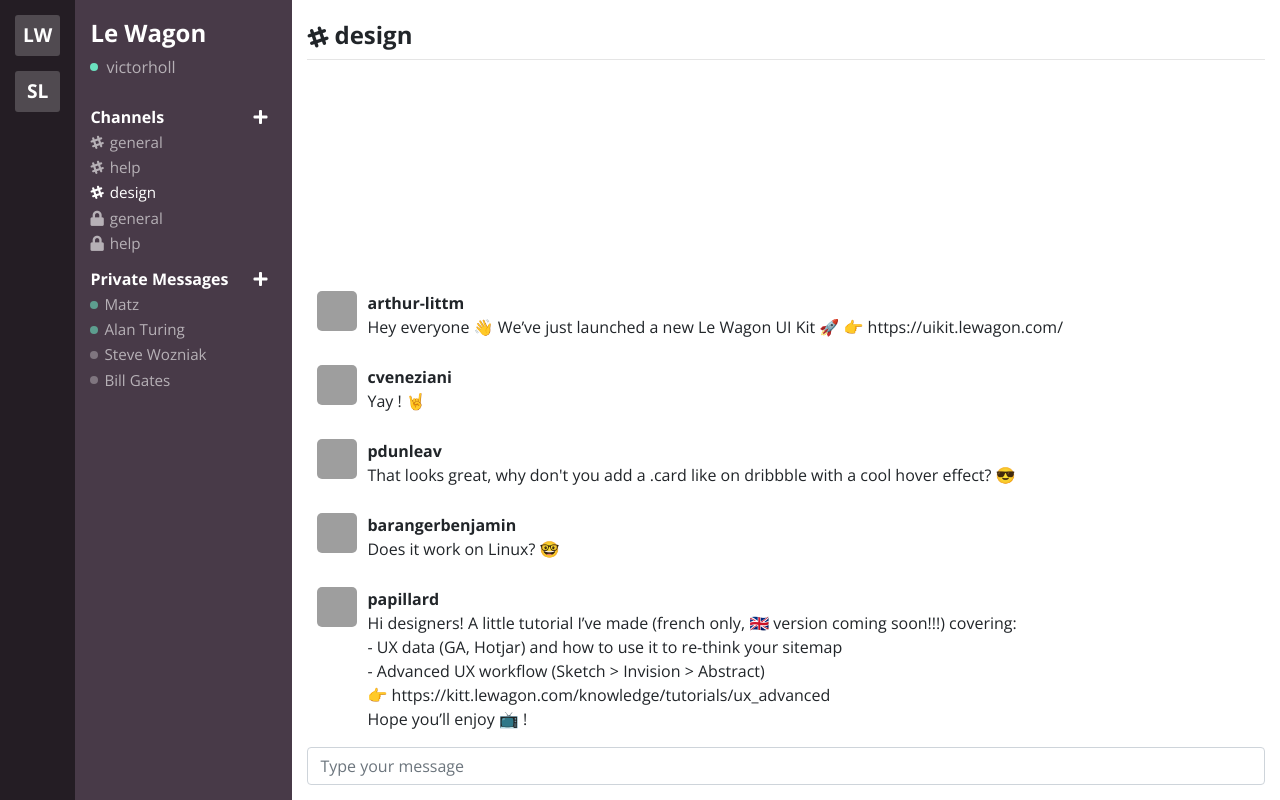
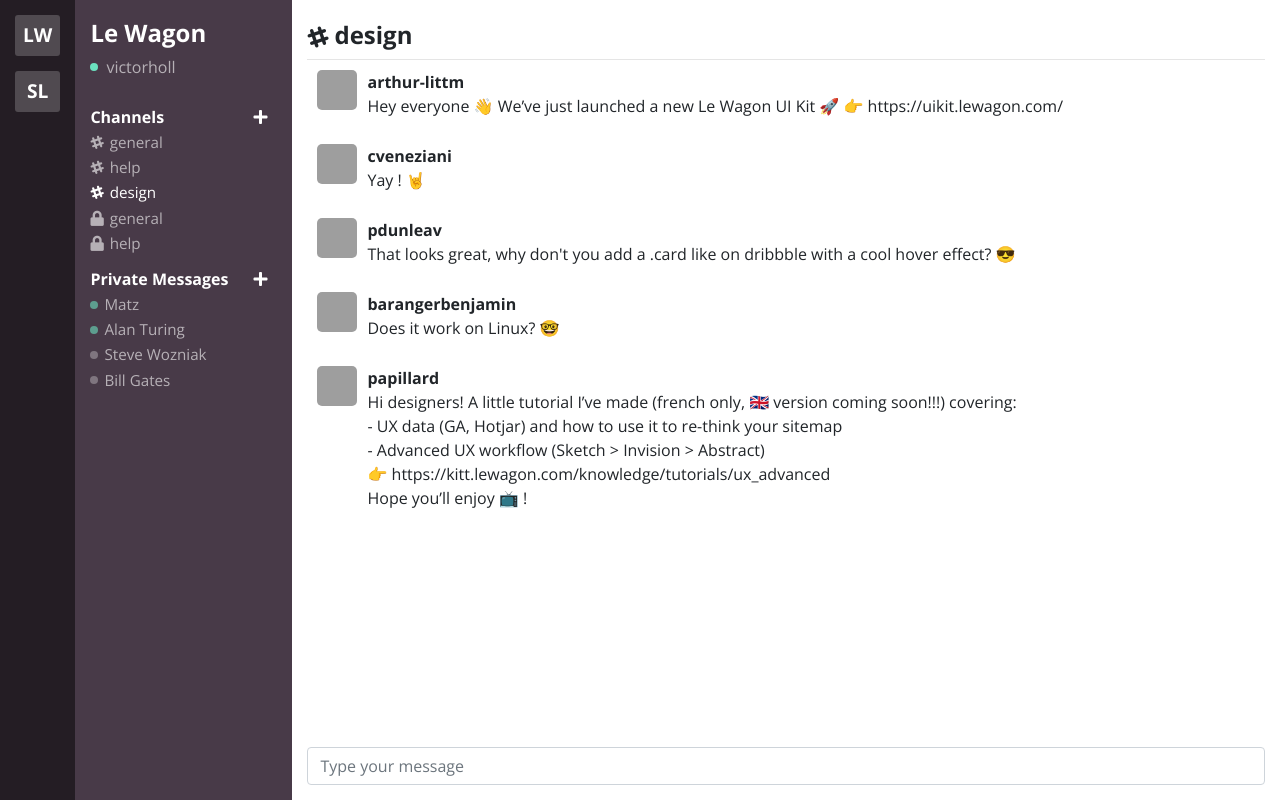
Before and after one commit to v-h-z/Slack-copycat, a plain HTML site: page index.html in a window 1280 px wide. Drawn offline with nearby package versions, Linux system fonts and the light colour scheme; grey boxes are pictures that could not be loaded.

Commit message:
fixed messages position

```diff
--- a/css/components/chat.css
+++ b/css/components/chat.css
@@ -25,7 +25,7 @@
 }
 
 .chat-window {
-  flex: flex-grow;
+  flex-grow: 1;
 }
 
 .chat-message {
--- a/index.html
+++ b/index.html
@@ -129,9 +129,9 @@
                                   Hope you’ll enjoy 📺 !</p>
             </div>
           </div>
-          <div class="message-input">
+        </div>
+        <div class="message-input">
           <input class="form-control" type="text" placeholder="Type your message">
-        </div>
         </div>
       </div>
     </div>
```
